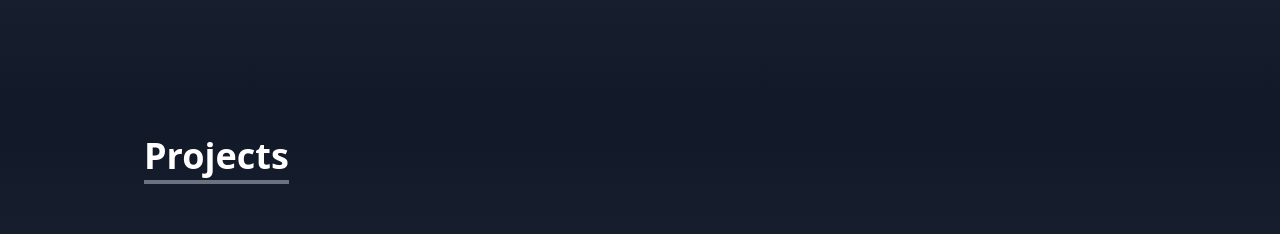
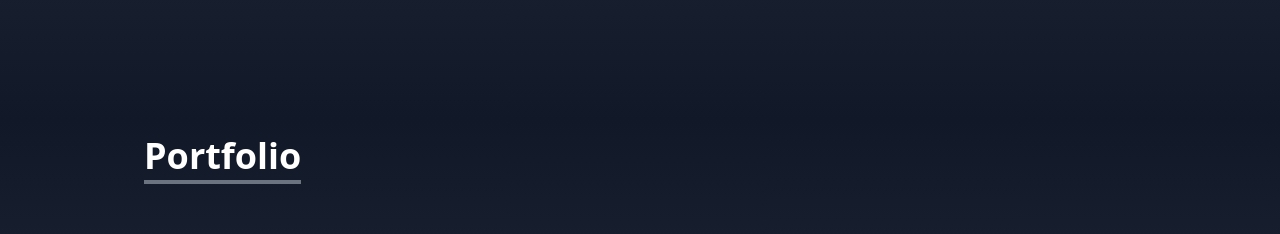
Before and after one commit to xJuanPablo/TechTide, a React (Create React App) app: page / in a window 1280 px wide. Shown: the part 1480-1714 px from the top of the page. Built offline with nearby package versions, Linux system fonts and the light colour scheme.

Commit message:
Fixed errors in code

```diff
--- a/server.js
+++ b/server.js
@@ -12,7 +12,7 @@ app.use(express.static('public'));
 
 
 app.get('/', (req, res) =>
-  res.sendFile(path.join(__dirname, '/public/index.html'))
+  res.sendFile(path.join(__dirname, './public/index.html'))
 );
 
 
--- a/src/components/Footer.jsx
+++ b/src/components/Footer.jsx
@@ -1,5 +1,5 @@
 import React from 'react'
-import {FaLinkedin, FaGithub} from "react-icons/fa"
+import {FaLinkedin, FaGithub, FaStackOverflow} from "react-icons/fa"
 import {BsMailbox, BsFillFileEarmarkTextFill} from "react-icons/bs"
 
 function Footer() {
@@ -47,6 +47,15 @@ function Footer() {
       style: 'rounded-br-md',
       download: true
     },
+    {
+      id: 5,
+      child: (
+
+        <><FaStackOverflow size={33}/>
+        </>
+      ),
+      href: 'https://github.com/xJuanPablo',
+    },
   ]
 
   return (
--- a/src/components/Home.jsx
+++ b/src/components/Home.jsx
@@ -1,6 +1,7 @@
 import React from 'react'
 import hero from '../assets/hero.png'
 import {BsFillArrowRightCircleFill} from 'react-icons/bs'
+import {Link} from 'react-scroll'
 
 const Home = () => {
   return (
@@ -17,12 +18,12 @@ const Home = () => {
 
 
           <div>
-            <button className='group text-white w-fit px-6 py-3 my-2 flex items-center rounded-md bg-gradient-to-r from-cyan-500 to-blue-500 cursor-pointer -mb-24'>
+            <Link to="portfolio" smooth duration={500} className='group text-white w-fit px-6 py-3 my-2 flex items-center rounded-md bg-gradient-to-r from-cyan-500 to-blue-500 cursor-pointer -mb-24'>
               Portfolio
               <span className='group-hover:rotate-90 duration-300 pl-1'>
               <BsFillArrowRightCircleFill />
               </span>
-            </button>
+            </Link>
           </div>
 
 
--- a/src/components/Portfolio.jsx
+++ b/src/components/Portfolio.jsx
@@ -54,7 +54,7 @@ const Portfolio = () => {
 
 
       <div className='pb-9'>
-        <p className=' text-4xl font-bold inline border-b-4 border-gray-500'>Projects</p>
+        <p className=' text-4xl font-bold inline border-b-4 border-gray-500'>Portfolio</p>
       </div>
       <p className='text-xl py-6'>Here is a collection of a few of my Projects.</p>
 
--- a/src/components/navbar.jsx
+++ b/src/components/navbar.jsx
@@ -52,7 +52,7 @@ const NavBar = () => {
       <ul className='flex flex-col justify-center items-center absolute top-0 left-0 w-full h-screen bg-black text-gray-500'>
         {anchors.map(({ id, link }) => (
           <li key={id} className='px-4 cursor-pointer capitalize py-6 text-4xl'>
-            <Link to={link} scroll duration={500}>{link}</Link>
+            <Link onClick={()=> setNav(!nav)} to={link} scroll duration={500}>{link}</Link>
           </li>
           ))}
       </ul>
```
Also changed, not shown: 1 other file (tests, documents, lock files or other folders).
